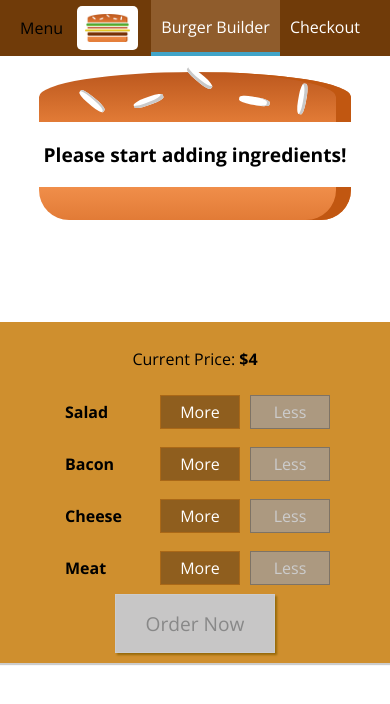
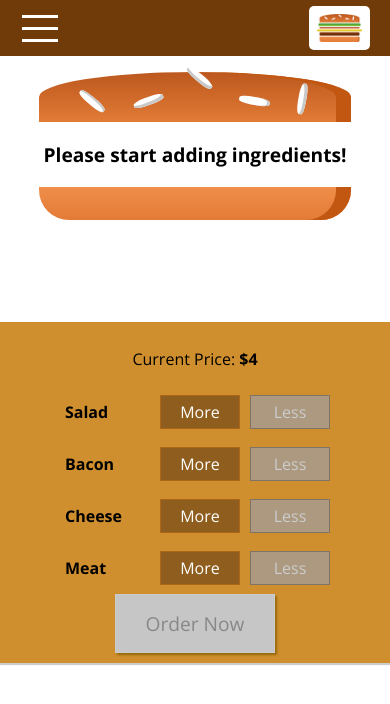
Before and after one commit to YukiUmetsu/React-Burger-Builder, a React (Create React App) app: page / in a window 390 px wide. Shown: the top 704 px of the page. Built offline with nearby package versions, Linux system fonts and the light colour scheme.

Commit message:
added responsible sidebar functionality for mobile

```diff
--- a/src/components/Layout/Layout.js
+++ b/src/components/Layout/Layout.js
@@ -1,17 +1,35 @@
-import React from 'react';
+import React, {Component} from 'react';
 import Aux from "../../hoc/Aux";
 import layoutClasses from './Layout.module.css';
 import Toolbar from "../Navigation/Toolbar/Toolbar";
+import Sidedrawer from "../Navigation/Sidedrawer/Sidedrawer";
 
-const layout = (props) => {
+class Layout extends Component{
+    state = {
+        showSideDrawer: false
+    };
+
+    sideDrawerClosedHandler = () => {
+        this.setState({showSideDrawer: false});
+    };
+
+    sideDrawerToggleHandler = () => {
+        this.setState((previousState) => {
+            return {showSideDrawer: !previousState.showSideDrawer};
+        });
+    };
+
+    render (){
         return (
             <Aux>
-            <Toolbar/>
+                <Toolbar drawerToggleClicked={this.sideDrawerToggleHandler}/>
+                <Sidedrawer closed={this.sideDrawerClosedHandler} open={this.state.showSideDrawer}/>
                 <main className={layoutClasses.Content}>
-                {props.children}
+                    {this.props.children}
                 </main>
             </Aux>
         );
-};
+    }
+}
 
-export default layout
+export default Layout
--- a/src/components/Logo/Logo.module.css
+++ b/src/components/Logo/Logo.module.css
@@ -1,7 +1,7 @@
 .Logo {
     background-color: white;
     padding: 8px;
-    height: 80%;
+    height: 100%;
     box-sizing: border-box;
     border-radius: 5px;
 }
--- a/src/components/Navigation/NavigationItems/NavigationItem/NavigationItem.module.css
+++ b/src/components/Navigation/NavigationItems/NavigationItem/NavigationItem.module.css
@@ -1,19 +1,38 @@
+.NavigationItem {
+    margin: 10px 0;
+    box-sizing: border-box;
+    display: block;
+    width: 100%;
+}
+
+.NavigationItem a {
+    color: #8F5C2C;
+    text-decoration: none;
+    width: 100%;
+    box-sizing: border-box;
+    display: block;
+}
+
+.NavigationItem a:hover,
+.NavigationItem a:active,
+.NavigationItem a.active {
+    color: #40A4C8;
+}
+
+@media (min-width: 500px) {
     .NavigationItem {
         margin: 0;
-    box-sizing: border-box;
         display: flex;
         height: 100%;
+        width: auto;
         align-items: center;
     }
 
     .NavigationItem a {
         color: white;
-    text-decoration: none;
         height: 100%;
         padding: 16px 10px;
         border-bottom: 4px solid transparent;
-    box-sizing: border-box;
-    display: block;
     }
 
     .NavigationItem a:hover,
@@ -23,3 +42,4 @@
         border-bottom: 4px solid #40A4C8;
         color: white;
     }
+}
--- a/src/components/Navigation/NavigationItems/NavigationItems.module.css
+++ b/src/components/Navigation/NavigationItems/NavigationItems.module.css
@@ -3,6 +3,13 @@
     padding: 0;
     list-style: none;
     display: flex;
+    flex-flow: column;
     align-items: center;
     height: 100%;
 }
+
+@media (min-width: 500px) {
+    .NavigationItems {
+        flex-flow: row;
+    }
+}
--- /dev/null
+++ b/src/components/Navigation/Sidedrawer/DrawerToggle/DrawerToggle.js
@@ -0,0 +1,14 @@
+import React from 'react';
+import classes from './DrawerToggle.module.css';
+
+const drawerToggle = (props) => {
+    return (
+        <div className={classes.DrawerToggle} onClick={props.clicked}>
+            <div></div>
+            <div></div>
+            <div></div>
+        </div>
+    );
+};
+
+export default drawerToggle
--- /dev/null
+++ b/src/components/Navigation/Sidedrawer/DrawerToggle/DrawerToggle.module.css
@@ -0,0 +1,23 @@
+.DrawerToggle {
+    width: 40px;
+    height: 100%;
+    display: flex;
+    flex-flow: column;
+    justify-content: space-around;
+    align-items: center;
+    padding: 10px 0;
+    box-sizing: border-box;
+    cursor: pointer;
+}
+
+.DrawerToggle div {
+    width: 90%;
+    height: 3px;
+    background-color: white;
+}
+
+@media (min-width: 500px) {
+    .DrawerToggle {
+        display: none;
+    }
+}
--- /dev/null
+++ b/src/components/Navigation/Sidedrawer/Sidedrawer.js
@@ -0,0 +1,30 @@
+import React from 'react';
+import Logo from '../../Logo/Logo';
+import NavigationItems from '../NavigationItems/NavigationItems';
+import classes from './Sidedrawer.module.css';
+import Backdrop from '../../UI/Backdrop/Backdrop';
+import Aux from "../../../hoc/Aux";
+
+const sidedrawer = (props) => {
+
+    let attachedClasses = [classes.Sidedrawer, classes.Close];
+    if(props.open){
+        attachedClasses = [classes.Sidedrawer, classes.Open];
+    }
+
+    return (
+        <Aux>
+            <Backdrop show={props.open} clicked={props.closed}/>
+            <div className={attachedClasses.join(' ')} >
+                <div className={classes.LogoBox}>
+                    <Logo/>
+                </div>
+                <nav>
+                    <NavigationItems/>
+                </nav>
+            </div>
+        </Aux>
+    );
+};
+
+export default sidedrawer
--- /dev/null
+++ b/src/components/Navigation/Sidedrawer/Sidedrawer.module.css
@@ -0,0 +1,32 @@
+.Sidedrawer {
+    position: fixed;
+    width: 280px;
+    max-width: 70%;
+    height: 100%;
+    left:0;
+    top:0;
+    z-index: 200;
+    background-color: white;
+    padding: 32px 16px;
+    box-sizing: border-box;
+    transition: transform 0.3s ease-in-out;
+}
+
+
+@media (min-width: 500px){
+    .Sidedrawer {
+        display: none;
+    }
+}
+
+.Open {
+    transform: translateX(0);
+}
+.Close {
+    transform: translateX(-100%);
+}
+
+.LogoBox {
+    height: 11%;
+    margin-bottom: 32px;
+}
--- a/src/components/Navigation/Toolbar/Toolbar.js
+++ b/src/components/Navigation/Toolbar/Toolbar.js
@@ -2,13 +2,16 @@ import React from 'react';
 import classes from './Toolbar.module.css';
 import Logo from '../../Logo/Logo';
 import NavigationItems from '../NavigationItems/NavigationItems';
+import DrawerToggle from '../Sidedrawer/DrawerToggle/DrawerToggle';
 
 const toolbar = (props) => {
     return (
         <header className={classes.Toolbar}>
-            <div>Menu</div>
-            <Logo />
-            <nav>
+            <DrawerToggle clicked={props.drawerToggleClicked}/>
+            <div className={classes.LogoBox}>
+                <Logo />
+            </div>
+            <nav className={classes.DesktopOnly}>
                <NavigationItems />
             </nav>
         </header>
--- a/src/components/Navigation/Toolbar/Toolbar.module.css
+++ b/src/components/Navigation/Toolbar/Toolbar.module.css
@@ -16,3 +16,13 @@
 .Toolbar nav {
     height: 100%;
 }
+
+.LogoBox {
+    height: 80%;
+}
+
+@media (max-width: 499px) {
+    .DesktopOnly {
+        display: none;
+    }
+}
```
Lines whose indentation alone changed are shown as unchanged.
